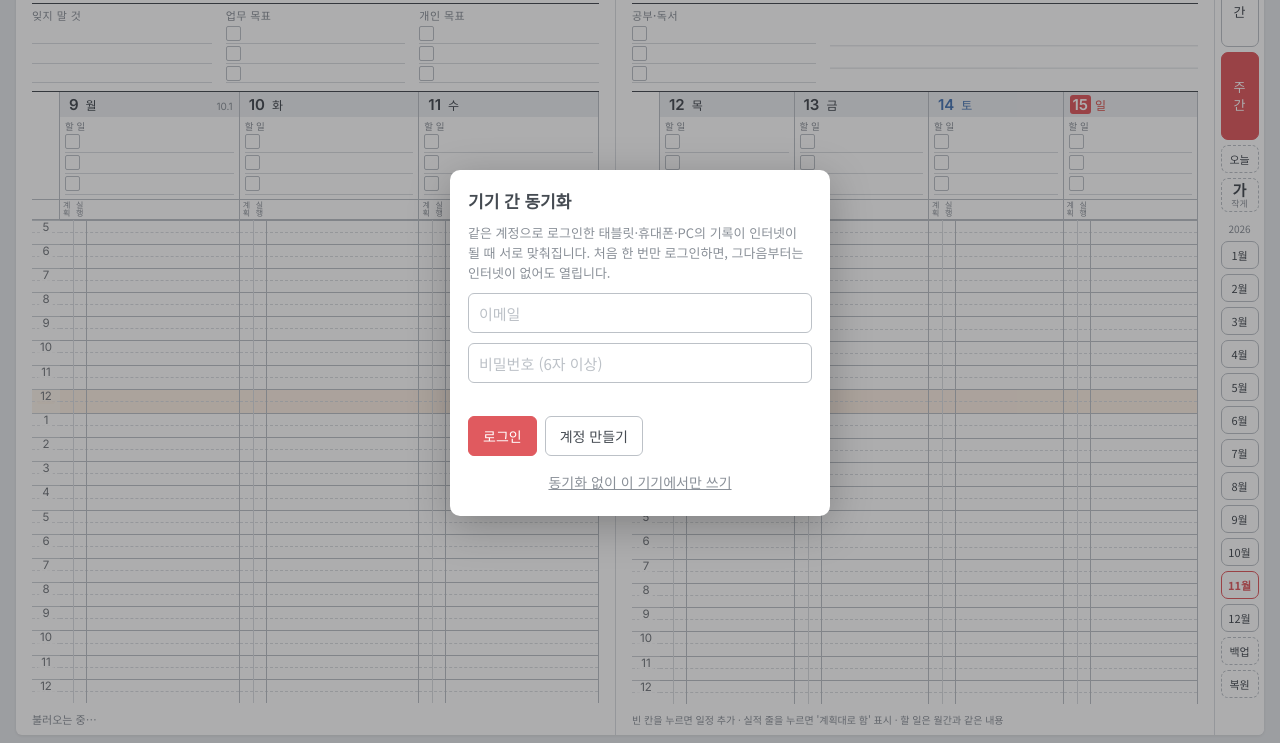
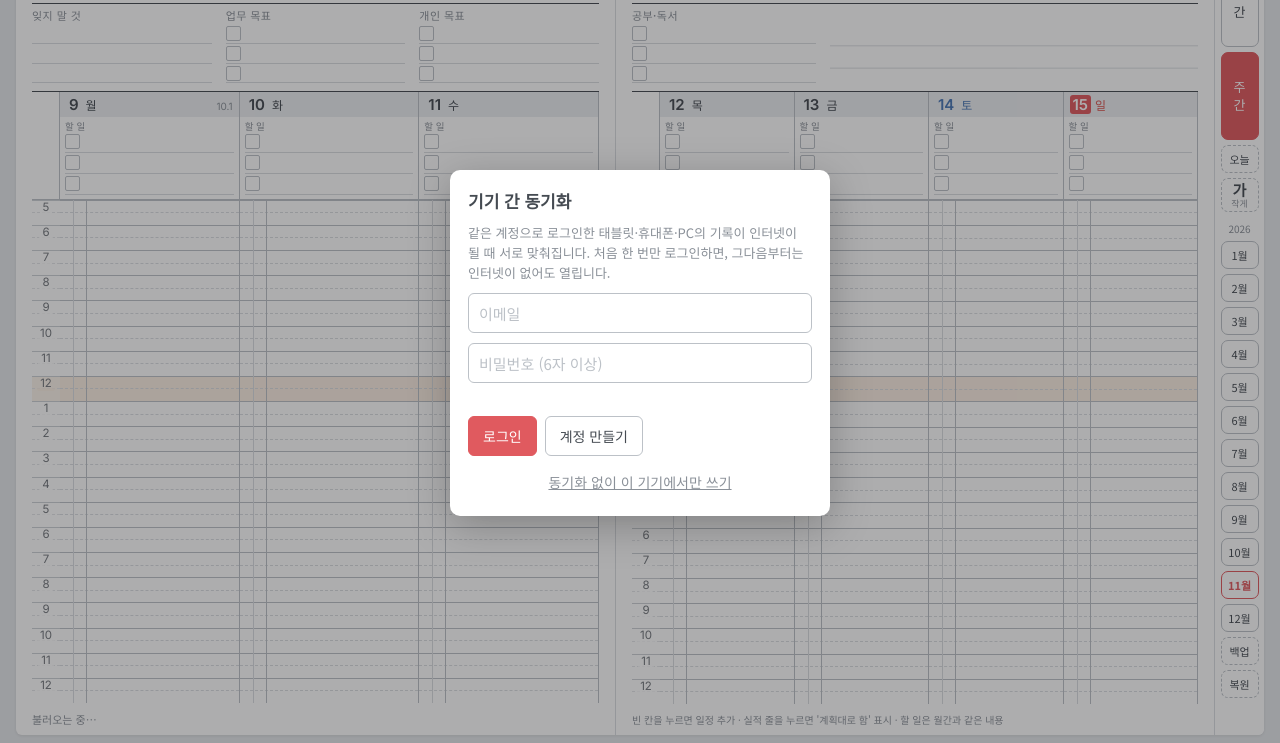
Before and after one commit to JaewoongYoon-hub/planner, a plain HTML site: page index.html in a window 1280 px wide. Shown: the part 57-800 px from the top of the page. Drawn offline with Linux system fonts and the light colour scheme.

Commit message:
Remove the 계획/실행 label row above the timetable
Co-Authored-By: Claude Opus 5.5 <noreply@anthropic.com>
Claude-Session: https://claude.ai/code/session_01M5uqzTHRaqw3b68j6DJsiD

```diff
--- a/index.html
+++ b/index.html
@@ -114,7 +114,7 @@ input::placeholder,textarea::placeholder{color:var(--line)}
 .dhead .dw{font-size:12px}
 .dtodo{padding:2px 5px 4px;border-right:1px solid var(--line);min-width:0}
 .dtodo .lab{font-size:10px;color:var(--sub);height:14px}
-.tt{display:grid;grid-template-rows:auto minmax(0,1fr);min-height:0;border-top:1px solid var(--line);overflow:hidden}
+.tt{display:grid;grid-template-rows:minmax(0,1fr);min-height:0;border-top:1px solid var(--line);overflow:hidden}
 .tt > .tthead{position:sticky;top:0;z-index:5;background:var(--paper)}
 /* whole day 5시~12시 at a glance: the timetable shares out the height that is left */
 .gut,.dbody{min-height:0}
@@ -535,7 +535,6 @@ function dayColumns(days){
   const tt = h("div",{class:"tt",style:`grid-template-columns:${cols}`});
   const gut = h("div",{class:"gut"});
   for(let k=0;k<SLOTS;k++) gut.append(h("div",{class:"gl"+(k%2?" half":"")+(isLunch(k)?" lunch":"")}, k%2 ? "" : h("span",{class:"gn"},hourLabel(5+k/2))));
-  tt.append(h("div",{class:"tthead"}), ...days.map(()=>h("div",{class:"tthead"},h("span",{class:"pa",title:"계획"},"계획"),h("span",{class:"pa",title:"실행"},"실행"),h("span",{class:"tl"}))));
   tt.append(gut);
   days.forEach(d=>tt.append(dayBody(d)));
   return h("div",{class:"wk"}, head, todo, tt);
--- a/sw.js
+++ b/sw.js
@@ -1,4 +1,4 @@
-const CACHE = "planner-v21";
+const CACHE = "planner-v22";
 const CORE = ["./", "index.html", "manifest.json", "icon.svg", "icon-192.png", "icon-512.png", "config.js", "sync.js", "lib/firebase-app.js", "lib/firebase-auth.js", "lib/firebase-firestore.js"];
 self.addEventListener("install", e => { e.waitUntil(caches.open(CACHE).then(c => c.addAll(CORE)).then(() => self.skipWaiting())); });
 self.addEventListener("activate", e => { e.waitUntil(caches.keys().then(ks => Promise.all(ks.filter(k => k !== CACHE).map(k => caches.delete(k)))).then(() => self.clients.claim())); });
```
Also changed, not shown: src/planner_app.html (+1 -2 lines).
